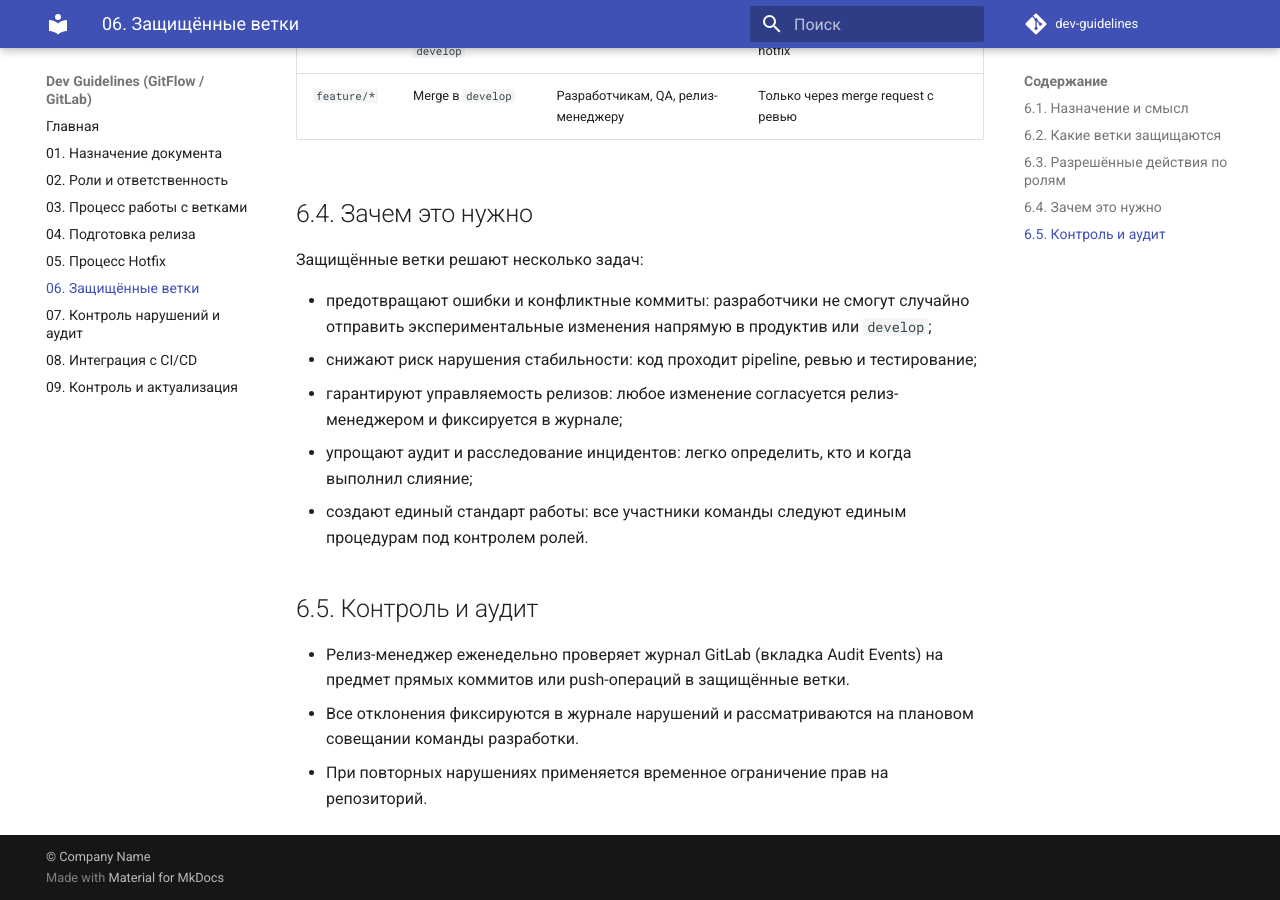
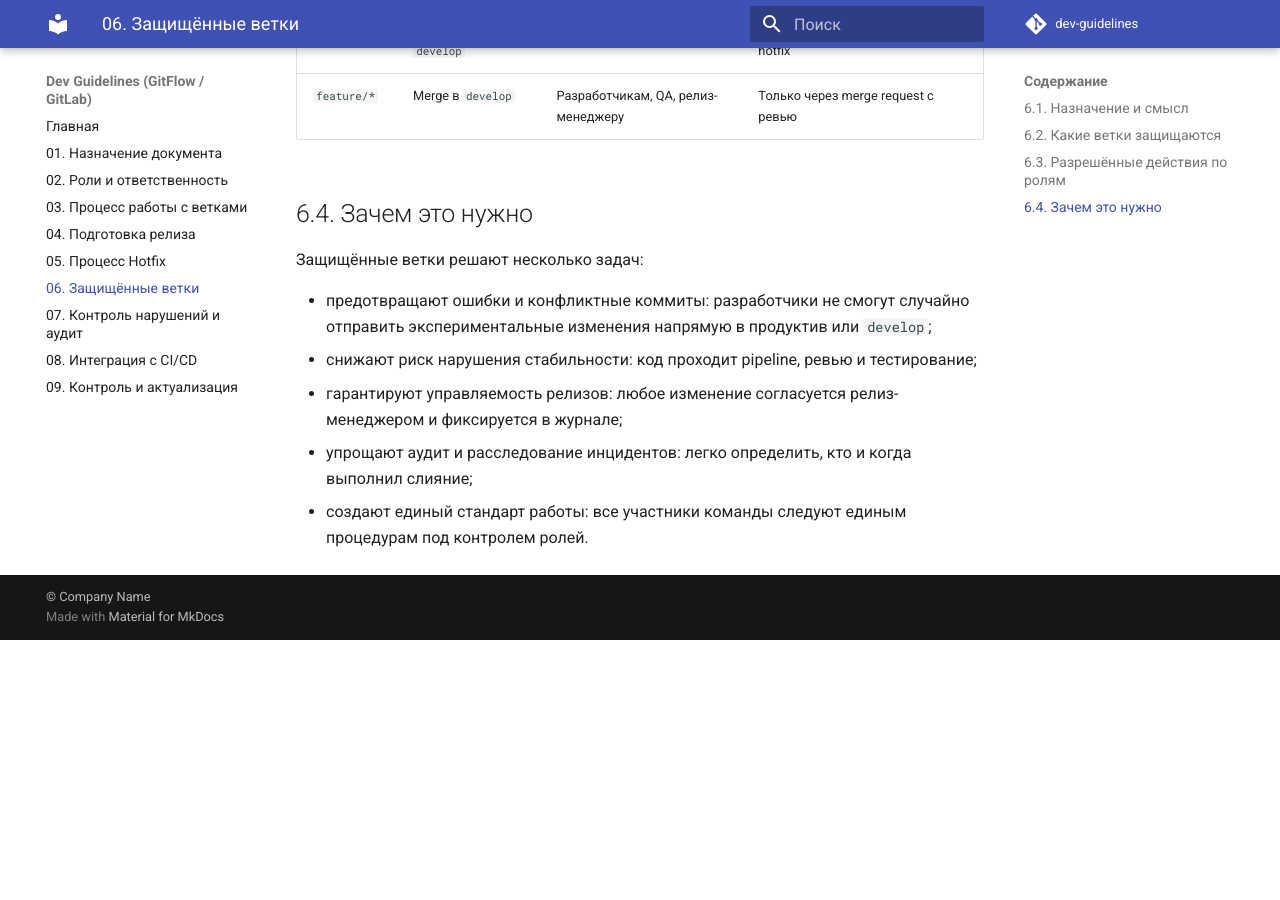
Before and after one commit to Amon-Ra-/dev-handbook, an MkDocs documentation site: the page built from docs/06_protected-branches.md, in a window 1280 px wide and 900 px high, scrolled down 1465 px. Built offline with MkDocs 1.6.1 and Material for MkDocs 9.7.7, drawn with Linux system fonts in a browser that asks for light colours; after the commit the page ends 2105 px from its top, so only the background shows below that.

Commit message:
удален лишний подраздел

```diff
--- a/docs/06_protected-branches.md
+++ b/docs/06_protected-branches.md
@@ -43,9 +43,3 @@
 - гарантируют управляемость релизов: любое изменение согласуется релиз-менеджером и фиксируется в журнале;
 - упрощают аудит и расследование инцидентов: легко определить, кто и когда выполнил слияние;
 - создают единый стандарт работы: все участники команды следуют единым процедурам под контролем ролей.
-
-## 6.5. Контроль и аудит
-
-- Релиз-менеджер еженедельно проверяет журнал GitLab (вкладка Audit Events) на предмет прямых коммитов или push-операций в защищённые ветки.
-- Все отклонения фиксируются в журнале нарушений и рассматриваются на плановом совещании команды разработки.
-- При повторных нарушениях применяется временное ограничение прав на репозиторий.
```
